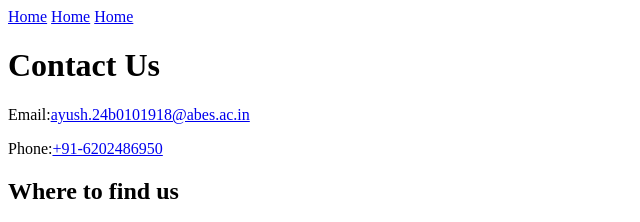
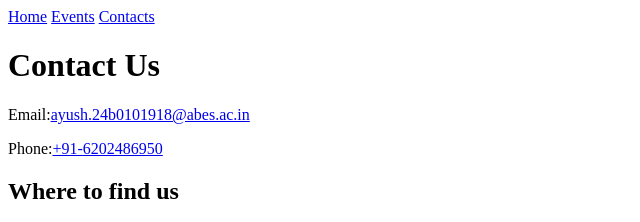
Before and after one commit to Ayush62-gh/ABES-FSD-WD-Ayush-337, a plain HTML site: page ABES-FSD-WD-Ayush-337/HTML/College_Club/contact.html in a window 1280 px wide. Shown: the top 222 px of the page, 0-640 px from the left. Drawn offline with Linux system fonts and the light colour scheme.

Commit message:
college club website created

```diff
--- a/ABES-FSD-WD-Ayush-337/HTML/College_Club/contact.html
+++ b/ABES-FSD-WD-Ayush-337/HTML/College_Club/contact.html
@@ -8,8 +8,8 @@
 <body>
       <nav>
         <a href="index.html">Home</a>
-        <a href="events.html">Home</a>
-        <a href="contact.html">Home</a>
+        <a href="events.html">Events</a>
+        <a href="contact.html">Contacts</a>
     </nav>
 
     <h1>Contact Us</h1>
```
Also changed, not shown: ABES-FSD-WD-Ayush-337/HTML/College_Club/events.html (+2 -2 lines).
